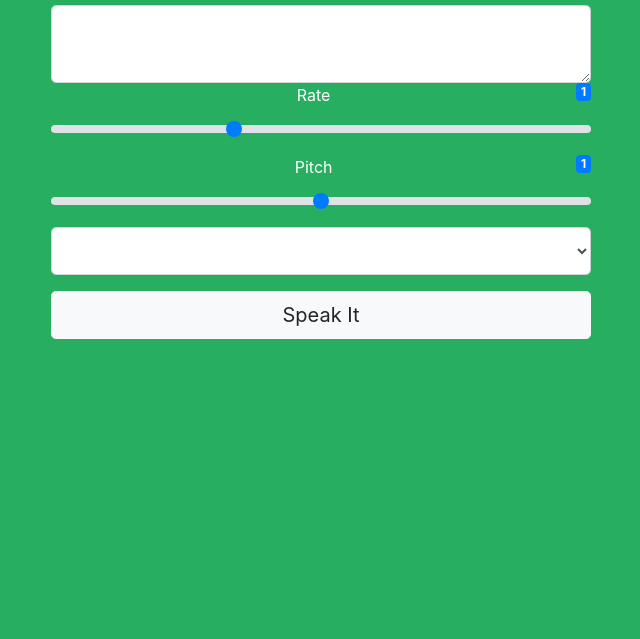
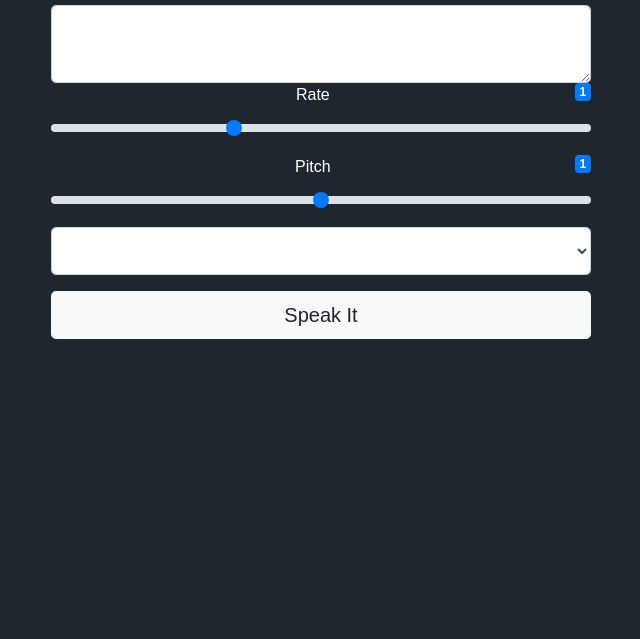
Before and after one commit to elidvenega/Translation, a plain HTML site: page index.html in a window 1280 px wide. Shown: the part 161-800 px from the top of the page, without its empty margins (319-959 px from the left). Drawn offline with nearby package versions, Linux system fonts and the light colour scheme.

Commit message:
Work on portfolio project

```diff
--- a/css/style.css
+++ b/css/style.css
@@ -1,5 +1,13 @@
+* {
+    margin: 0;
+    padding: 0;
+    box-sizing: border-box;
+}
+
+
 body {
-    background: #27ae60;
+    background: #1e272e;
+    font-family: Arial, Helvetica, sans-serif;
     /* background: linear-gradient(50deg,#27ae60, #2c3e50); */
 }
 
--- a/js/main.js
+++ b/js/main.js
@@ -11,7 +11,7 @@ const pitchValue = document.querySelector('#pitch-value');
 const body = document.querySelector('body');
 // Init voices array
 let voices = [];
-const getVoices = () => {
+const getVoices = function () {
     voices = synth.getVoices();
     // Loop through voices and create an option for each one
     voices.forEach(voice => {
@@ -30,7 +30,7 @@ if (synth.onvoiceschanged !== undefined) {
     synth.onvoiceschanged = getVoices;
 }
 // Speak
-const speak = () => {
+const speak = function () {
     // Check if speaking
     if (synth.speaking) {
         console.error('Already speaking...');
```
Also changed, not shown: 1 other file.
